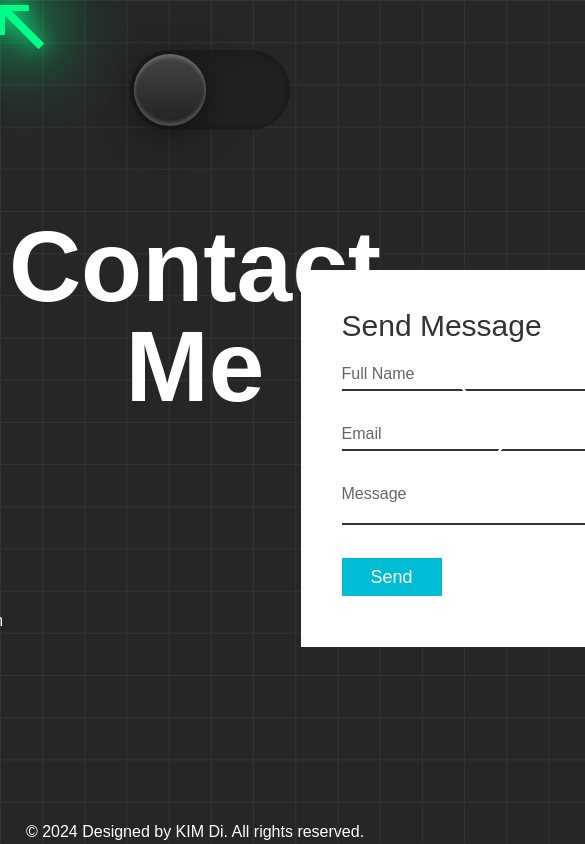
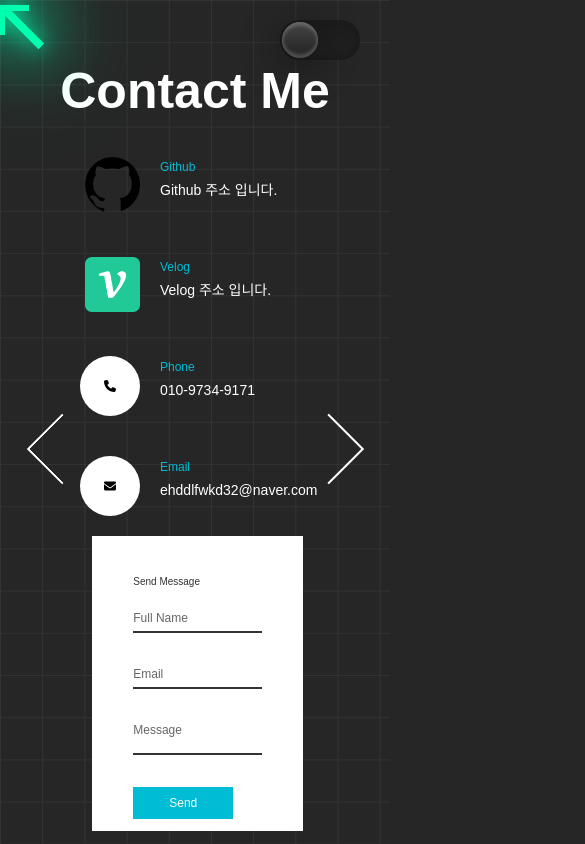
Before and after one commit to dongridongil/dongry_portfolio, a React (Create React App) app: page /footer in a window 390 px wide. Shown: the top 844 px of the page, 585 px wide, since content can reach past the window. Built offline with nearby package versions, Linux system fonts and the light colour scheme.

Commit message:
[fixed] 반응형 웹 ing

```diff
--- a/package.json
+++ b/package.json
@@ -28,6 +28,7 @@
         "styled-components": "^6.1.8",
         "swiper": "^11.1.3",
         "typescript": "^4.9.5",
+        "vite": "^5.2.12",
         "web-vitals": "^2.1.4"
     },
     "scripts": {
--- a/src/Components/Footer/Footer.tsx
+++ b/src/Components/Footer/Footer.tsx
@@ -6,6 +6,24 @@ import { Link } from 'react-router-dom';
 import { FontAwesomeIcon } from '@fortawesome/react-fontawesome';
 import { faPhone, faEnvelope } from '@fortawesome/free-solid-svg-icons';
 import { motion } from 'framer-motion';
+
+const Back = styled.div`
+    display: flex;
+    align-items: center;
+    justify-content: center;
+    @media (max-width: 500px) {
+        overflow-x: hidden;
+        margin: 0;
+        width: 100%;
+    }
+`;
+const Inner = styled.div`
+    display: flex;
+    flex-direction: column;
+    align-items: center;
+    justify-content: center;
+    width: 100%;
+`;
 
 const ImgWrapper = styled.div`
     margin-top: -10px;
@@ -35,19 +53,9 @@ const Footerspan = styled.span`
     position: absolute;
     bottom: 0;
     color: white;
-`;
-
-const Back = styled.div`
-    display: flex;
-    align-items: center;
-    justify-content: center;
-`;
-const Inner = styled.div`
-    display: flex;
-    flex-direction: column;
-    align-items: center;
-    justify-content: center;
-    width: 100%;
+    @media (max-width: 500px) {
+        margin-bottom: -150px;
+    }
 `;
 
 const Section = styled.section`
@@ -63,7 +71,7 @@ const Section = styled.section`
     background-size: cover; */
 `;
 const Content = styled.div`
-    max-width: 800px;
+    /* max-width: 800px; */
     position: absolute;
     top: 200px;
     display: flex;
@@ -73,9 +81,17 @@ const Content = styled.div`
     text-align: center;
     color: ${(props) => props.theme.textColor};
 
+    @media (max-width: 500px) {
+        top: 50px;
+        overflow-x: hidden;
+        margin: 0;
+    }
     h2 {
         font-size: 100px;
         font-weight: 700;
+        @media (max-width: 500px) {
+            font-size: 50px;
+        }
     }
 `;
 const Container = styled.div`
@@ -85,11 +101,25 @@ const Container = styled.div`
     align-items: center;
     margin-top: 40px;
     gap: 200px;
+    @media (max-width: 500px) {
+        margin-top: 70px;
+        margin-left: -200px;
+        width: 50%;
+        gap: 0;
+        display: flex;
+        flex-direction: column;
+        justify-content: center;
+        align-items: center;
+    }
 `;
 const ContactInfo = styled.div`
     width: 500px;
     display: flex;
     flex-direction: column;
+
+    @media (max-width: 500px) {
+        width: 30px;
+    }
 `;
 
 const Box = styled.div`
@@ -109,6 +139,10 @@ const Icon = styled.div`
     align-items: center;
     border-radius: 50%;
     font-size: 22px;
+
+    @media (max-width: 500px) {
+        font-size: 12px;
+    }
 `;
 const Text = styled.text`
     display: flex;
@@ -117,15 +151,25 @@ const Text = styled.text`
     font-size: 16px;
     flex-direction: column;
     font-weight: 300;
+    @media (max-width: 500px) {
+        font-size: 14px;
+    }
     h3 {
         margin-bottom: 15px;
         font-size: 20px;
         font-weight: 500;
         color: #00bcd4;
+        @media (max-width: 500px) {
+            font-size: 12px;
+        }
     }
     p {
         color: ${(props) => props.theme.textColor};
         margin-top: -5px;
+        @media (max-width: 500px) {
+            wdith: 100%;
+            white-space: nowrap;
+        }
     }
 `;
 const ContactForm = styled.form`
@@ -136,10 +180,21 @@ const ContactForm = styled.form`
     padding: 40px;
     background: #fff;
     border: 1px solid;
+    @media (max-width: 500px) {
+        display: flex;
+        flex-direction: column;
+        align-self: flex-start;
+        width: 25vh;
+        height: 35vh;
+        font-size: 12px;
+    }
     h2 {
         font-size: 30px;
         color: #333;
         font-weight: 500;
+        @media (max-width: 500px) {
+            font-size: 10px;
+        }
     }
 `;
 const InputBox = styled.div`
@@ -156,6 +211,9 @@ const InputBox = styled.div`
         border-bottom: 2px solid #333;
         outline: none;
         resize: none;
+        @media (max-width: 500px) {
+            font-size: 12px;
+        }
     }
     span {
         position: absolute;
@@ -166,6 +224,9 @@ const InputBox = styled.div`
         pointer-events: none;
         transition: 0.5s;
         color: #666;
+        @media (max-width: 500px) {
+            font-size: 12px;
+        }
     }
     input:focus ~ span,
     input:valid ~ span,
@@ -184,6 +245,9 @@ const InputBox = styled.div`
         cursor: pointer;
         padding: 10px;
         font-size: 18px;
+        @media (max-width: 500px) {
+            font-size: 12px;
+        }
     }
 `;
 
--- a/src/Components/Main/Main.tsx
+++ b/src/Components/Main/Main.tsx
@@ -7,7 +7,15 @@ const Back = styled.div`
     display: flex;
     align-items: center;
     justify-content: center;
+
     min-height: 100vh;
+    width: 100%; /* 추가 */
+    overflow-x: hidden; /* 모바일 뷰포트에서의 넘침 방지 */
+
+    @media (max-width: 500px) {
+        overflow-x: hidden;
+        margin: 0;
+    }
 `;
 const H2 = styled.h2`
     margin-bottom: 260px;
@@ -16,14 +24,28 @@ const H2 = styled.h2`
     font-size: 10em;
     font-weight: 700;
     padding: 0 100px;
+    @media (max-width: 500px) {
+        display: flex;
+        flex-direction: column;
+        text-align: center;
+        justify-content: center;
+        font-size: 0.6em; /* 작은 화면에서 글자 크기 조정 */
+        padding: 0 0; /* 작은 화면에서 패딩 조정 */
+        margin-bottom: 100px; /* 마진 조정 */
+    }
 `;
 
 const Im = styled.h2`
     color: ${(props) => props.theme.ImColor};
     font-size: 0.8em;
     font-weight: 600;
-    padding: 50 20px;
+    padding: 50px 20px;
     margin-bottom: 20px;
+
+    @media (max-width: 500px) {
+        font-size: 3em; /* 작은 화면에서 글자 크기 조정 */
+        padding: 0 0; /* 작은 화면에서 패딩 조정 */
+    }
 `;
 
 const displayanimation = keyframes`
@@ -59,6 +81,11 @@ const Span = styled.span<SpanProps>`
     animation: ${displayanimation} 9s infinite;
     animation-delay: calc(-3s * var(--i));
 
+    @media (max-width: 500px) {
+        font-size: 3em; /* 작은 화면에서 글자 크기 조정 */
+        margin-left: 0;
+        margin-bottom: 100px; /* 마진 조정 */
+    }
     &::before {
         content: attr(data-text);
         position: absolute;
@@ -78,7 +105,7 @@ const Span = styled.span<SpanProps>`
 /* 입장 버튼*/
 const Enter = styled.div`
     text-decoration: none !important;
-    position: absolute;
+    position: relative;
     margin-top: 700px;
     display: inline-block;
     padding: 45px 60px;
@@ -90,6 +117,12 @@ const Enter = styled.div`
     overflow: hidden;
     transition: 0.2s;
     font-weight: 600;
+
+    @media (max-width: 500px) {
+        font-size: 1.5em; /* 작은 화면에서 글자 크기 조정 */
+        padding: 20px 30px; /* 작은 화면에서 패딩 조정 */
+        margin-top: 250px; /* 마진 조정 */
+    }
     &:hover {
         color: #ffffff;
         background: ${(props) => props.theme.neonColor};
--- a/src/Components/Main/Projects.tsx
+++ b/src/Components/Main/Projects.tsx
@@ -8,6 +8,19 @@ import { Link } from 'react-router-dom';
 import { LeftArrow, RightArrow } from '../util/Utill';
 import { motion } from 'framer-motion';
 
+const Back = styled.div`
+    display: flex;
+    align-items: center;
+    justify-content: center;
+    @media (max-width: 500px) {
+        display: flex;
+        align-items: center;
+        justify-content: center;
+        overflow-x: hidden;
+        margin: 0;
+    }
+`;
+
 const Contents = styled.ul`
     display: flex;
     justify-content: center;
@@ -16,6 +29,8 @@ const Contents = styled.ul`
     padding: 0;
     margin-top: 50px;
     margin-bottom: 100px;
+
+    width: 100%;
 `;
 
 const Overlay = styled.div`
@@ -35,13 +50,20 @@ const Overlay = styled.div`
 `;
 const ImageContainer = styled.div`
     position: relative;
+
     width: 450px;
     height: 400px;
     overflow: hidden;
     margin-bottom: 50px;
     margin-left: 50px;
+
     border-radius: 30px;
     box-shadow: 0 0 10px #ffffff, 0 0 20px #ffffff, 0 0 30px;
+    @media (max-width: 500px) {
+        margin-left: 10px;
+        width: 30vh;
+        height: 30vh;
+    }
 `;
 
 const Image = styled.img`
@@ -56,6 +78,7 @@ const ProjectItem = styled.li`
     flex: 0 0 250px;
     position: relative;
     cursor: pointer;
+
     &:hover ${Image} {
         opacity: 0;
         transition: opacity 1s ease;
@@ -63,6 +86,15 @@ const ProjectItem = styled.li`
 
     &:hover ${Overlay} {
         opacity: 1;
+    }
+
+    @media (max-width: 500px) {
+        display: flex;
+        flex-direction: column;
+        justify-content: center;
+        align-items: center;
+        text-align: center;
+        text-align: center;
     }
 `;
 
@@ -73,6 +105,11 @@ const Name = styled.p`
     font-weight: 600;
     font-size: 30px;
     top: 80px;
+
+    @media (max-width: 500px) {
+        font-size: 20px;
+        margin-top: -22px;
+    }
 `;
 
 const Skill = styled.p`
@@ -82,6 +119,10 @@ const Skill = styled.p`
     font-size: 20px;
     color: #e31b6d;
     top: 120px;
+    @media (max-width: 500px) {
+        font-size: 16px;
+        margin-top: -20px;
+    }
 `;
 const LearnMoreButton = styled.button`
     width: 50%;
@@ -95,6 +136,11 @@ const LearnMoreButton = styled.button`
     padding: 10px;
     cursor: none !important;
     transition: all 0.5s ease-in-out;
+
+    @media (max-width: 500px) {
+        font-size: 12px;
+        margin-bottom: -40px;
+    }
 
     &:hover {
         cursor: none !important;
@@ -117,6 +163,11 @@ const ModalWrapper = styled.div`
 
     box-shadow: 0 0 50px rgba(0, 0, 0, 0.5);
     z-index: 1000; //화면 상위로 이동
+
+    @media (max-width: 500px) {
+        width: 350px;
+        height: 500px;
+    }
 `;
 
 const ModalContent = styled.div`
@@ -139,6 +190,11 @@ const ModalImg = styled.div<ModalImgProps>`
     display: flex;
     align-items: center;
     justify-content: center;
+
+    @media (max-width: 500px) {
+        width: 350px;
+        height: 230px;
+    }
 `;
 
 const ModalBackgroundimg = styled.img`
@@ -166,6 +222,10 @@ const CloseButton = styled.button`
     background-color: white;
     border: none;
     cursor: pointer;
+    @media (max-width: 500px) {
+        font-size: 18px;
+        margin-bottom: -27px;
+    }
 `;
 
 const ModalButton = styled.button`
@@ -184,6 +244,11 @@ const ModalButton = styled.button`
     display: flex;
     align-items: center;
 
+    @media (max-width: 500px) {
+        font-size: 10px;
+        padding: 8px 12px;
+        margin-bottom: -30px;
+    }
     svg {
         margin-right: 10px;
     }
@@ -199,6 +264,10 @@ const Title = styled.h2`
     color: black;
     font-weight: 700;
     margin-top: -20px;
+    @media (max-width: 500px) {
+        font-size: 28px;
+        margin-top: -10px;
+    }
 `;
 
 const Underscore = styled.p`
@@ -209,6 +278,9 @@ const Underscore = styled.p`
     width: 600px;
     height: 1px;
     background-color: #aeabab;
+    @media (max-width: 500px) {
+        width: 260px;
+    }
 `;
 const Summary = styled.p`
     margin-top: -10px;
@@ -219,18 +291,22 @@ const Summary = styled.p`
     font-size: 18px;
     left: 47px;
     top: 550px;
+    width: 260px;
+
+    @media (max-width: 500px) {
+        top: 300px;
+        font-size: 10px;
+    }
 `;
 
 const TitleContainer = styled.div`
     position: absolute;
     top: 485px;
     left: 45px;
-`;
 
-const Back = styled.div`
-    display: flex;
-    align-items: center;
-    justify-content: center;
+    @media (max-width: 500px) {
+        top: 240px;
+    }
 `;
 
 const pageMove = {
--- a/src/Components/Main/ProjectsData.tsx
+++ b/src/Components/Main/ProjectsData.tsx
@@ -4,8 +4,6 @@ import Momentimg from '../../asset/imgs/momentfront.png';
 import MomentBackimg from '../../asset/imgs/backmoment.png';
 import Movieimg from '../../asset/imgs/movieapp.png';
 import MovieBackimg from '../../asset/imgs/movieback.png';
-import Coinimg from '../../asset/imgs/coinapp.png';
-import CoinBackimg from '../../asset/imgs/coinback.png';
 import Shopimg from '../../asset/imgs/Shop.png';
 import ShopBackimg from '../../asset/imgs/Shopback.png';
 import Vuestaimg from '../../asset/imgs/vuestagrm.png';
--- a/src/Components/Main/Skills.tsx
+++ b/src/Components/Main/Skills.tsx
@@ -5,6 +5,16 @@ import { LeftArrow, RightArrow } from '../util/Utill';
 import { Link } from 'react-router-dom';
 import { useEffect, useRef } from 'react';
 import { motion } from 'framer-motion';
+
+const Back = styled.div`
+    display: flex;
+    align-items: center;
+    justify-content: center;
+    @media (max-width: 500px) {
+        overflow-x: hidden;
+        margin: 0;
+    }
+`;
 
 interface Tech {
     id: number;
@@ -16,23 +26,41 @@ interface Tech {
 const Inner = styled.div`
     width: 50%;
     margin: 0 auto;
+    @media (max-width: 500px) {
+        width: 100%;
+    }
 `;
 
 const Contents = styled.ul`
     color: white;
     display: grid;
+
     grid-template-columns: 1fr 1fr;
     /* gap: 0.9rem; */
     grid-gap: 3rem;
+
+    @media (max-width: 500px) {
+        display: flex;
+        flex-direction: column;
+        justify-content: center;
+        align-items: center;
+        text-align: center;
+    }
 `;
 
 const Box = styled.div`
     width: 600px;
     height: 300px;
     opacity: 0;
+
     transition: transform 0.5s ease, opacity 0.5s ease;
     transition-delay: 0.2s;
 
+    @media (max-width: 500px) {
+        margin-bottom: 30px;
+        width: 30vh;
+        height: 15vh;
+    }
     &:nth-child(3n + 1) {
         transform: translate(-100px, 0, -400px, 100px) scale(0);
     }
@@ -54,20 +82,34 @@ const TechStackBox = styled.li`
     font-weight: 600;
     padding: 2rem 1rem 1rem 2rem;
     margin-left: 50px;
+
+    @media (max-width: 500px) {
+        margin-left: auto;
+    }
 `;
 const TechStackIcon = styled.div`
     display: flex;
     width: 6rem;
     height: 6rem;
+    @media (max-width: 500px) {
+        width: 5rem;
+        height: 5rem;
+    }
     img {
         display: block;
         height: 100%;
+        @media (max-width: 500px) {
+            height: 50%;
+        }
     }
     p {
         margin-left: 1.5rem;
         position: relative;
         top: 1.2rem;
         font-size: 2.5rem;
+        @media (max-width: 500px) {
+            font-size: 1rem;
+        }
     }
 `;
 
@@ -75,21 +117,28 @@ const Comment = styled.span`
     font-size: 1.1rem;
     font-weight: 500;
     line-height: 1.5;
+
+    @media (max-width: 500px) {
+        font-size: 0.7rem;
+        width: 160px;
+    }
 `;
 
 const FlexColumn = styled.div`
     display: flex;
     flex-direction: column;
     padding: 1.2rem 0;
+    @media (max-width: 500px) {
+        margin-top: -50px;
+    }
 `;
 
-const Back = styled.div`
-    display: flex;
-    align-items: center;
-    justify-content: center;
-`;
 const Arrow = styled.div`
     margin-top: -1000px;
+    @media (max-width: 500px) {
+        position: relative;
+        margin-top: -1500px;
+    }
 `;
 
 const Imghover = styled.img`
--- a/src/Components/util/Utill.tsx
+++ b/src/Components/util/Utill.tsx
@@ -12,6 +12,10 @@ const LeftArrow = styled.div`
     &:hover {
         box-shadow: -20px 20px 0 #01fe87;
     }
+    @media (max-width: 500px) {
+        width: 50px;
+        height: 50px;
+    }
 `;
 const RightArrow = styled.div`
     width: 100px;
@@ -25,6 +29,10 @@ const RightArrow = styled.div`
     &:hover {
         box-shadow: -20px 20px 0 #01fe87;
     }
+    @media (max-width: 500px) {
+        width: 50px;
+        height: 50px;
+    }
 `;
 
 export { LeftArrow, RightArrow };
--- a/src/GlobalComponents.tsx
+++ b/src/GlobalComponents.tsx
@@ -30,34 +30,18 @@ export const GWrapper = styled.section`
 export const GInner = styled.div`
     width: 100%;
     margin: 0 auto;
-
-    @media (min-width: 0px) {
-        width: 100%;
-        padding: 0 5%;
-    }
-    @media (min-width: 500px) {
-        padding: 0 4rem;
-    }
-    @media (min-width: 1000px) {
-        padding: 0 10rem;
-    }
-    @media (min-width: 1200px) {
-        width: 1000px;
-        padding: 0;
-    }
-    @media (min-width: 1400px) {
-        width: 1200px;
-    }
-    @media (min-width: 1600px) {
-        width: 1400px;
-    }
-    @media (min-width: 1900px) {
-        width: 1600px;
-    }
 `;
 
 export const GArea = styled.div`
     width: 100%;
+
+    @media (max-width: 500px) {
+        display: flex;
+        flex-direction: column;
+        justify-content: center;
+        align-items: center;
+        text-align: center;
+    }
 `;
 
 /**
@@ -85,6 +69,6 @@ const SectionName = styled.div`
     @media (max-width: 500px) {
         /* padding-left: 3rem; */
         margin-bottom: 2rem;
-        font-size: 4.6rem;
+        font-size: 3rem;
     }
 `;
--- a/src/toggle.tsx
+++ b/src/toggle.tsx
@@ -18,11 +18,17 @@ const ToggleDiv = styled.div<{ active: boolean }>`
             ? 'inset 0 2px 60px rgba(0, 0, 0, 0.1), inset 0 2px 8px rgba(0, 0, 0, 0.1), inset 0 -4px 8px rgba(0, 0, 0, 0.05)'
             : 'inset 0 8px 60px rgba(0, 0, 0, 0.1), inset 0 8px 8px rgba(0, 0, 0, 0.1), inset 0 -4px 4px rgba(0, 0, 0, 0.1)'};
 
+    @media (max-width: 500px) {
+        right: 30px;
+        top: 20px;
+        width: 80px;
+        height: 40px;
+    }
     .indicator {
         position: absolute;
         top: 0;
-        left: ${({ active }) => (active ? '80px' : '0')};
-        width: 80px;
+        left: ${({ active }) => (active ? '40px' : '0')};
+        width: 40px;
         height: 80px;
         background: ${({ active }) =>
             active ? 'linear-gradient(to bottom, #eaeaea, #f9f9f9)' : 'linear-gradient(to bottom, #444, #222)'};
@@ -33,6 +39,10 @@ const ToggleDiv = styled.div<{ active: boolean }>`
                 ? '0 8px 40px rgba(0, 0, 0, 0.5), inset 0 4px 4px rgba(255, 255, 255, 0.2),inset 0 -4px 4px rgba(255, 255, 255, 0.2)'
                 : '0 8px 40px rgba(0, 0, 0, 0.5), inset 0 4px 4px rgba(255, 255, 255, 0.2),inset 0 -4px 4px rgba(255, 255, 255, 0.2)'};
         transition: 0.5s;
+        @media (max-width: 500px) {
+            width: 40px;
+            height: 40px;
+        }
     }
 `;
 
```
Also changed, not shown: src/App.tsx (+16 -6 lines), 1 other file (tests, documents, lock files or other folders).
